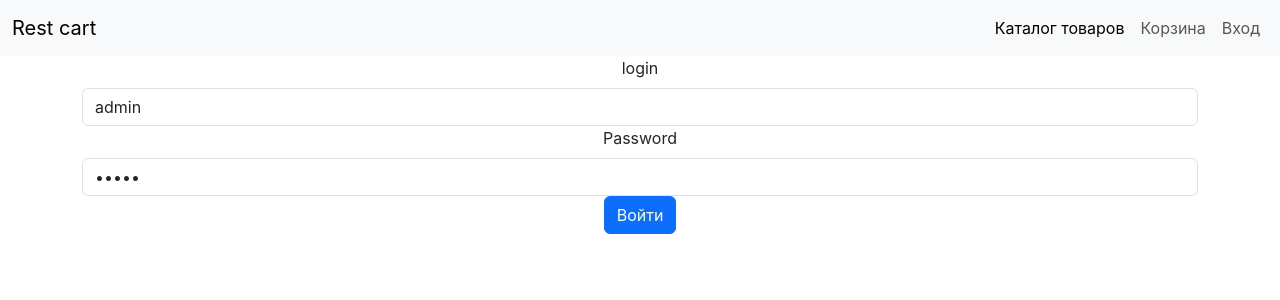
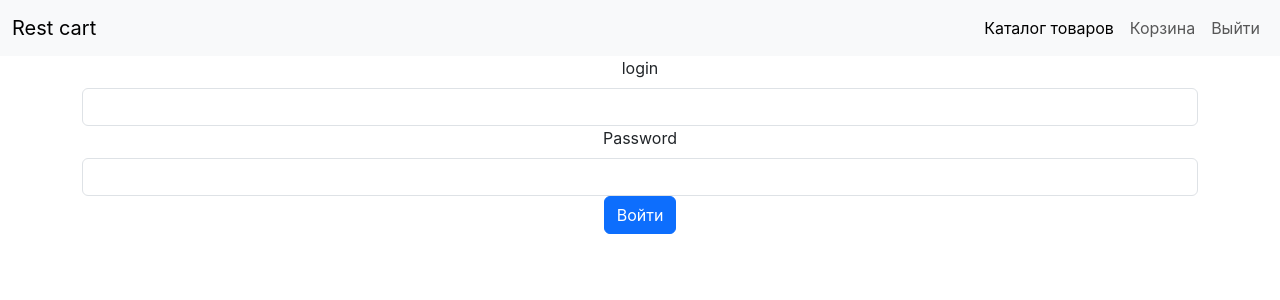
Before and after one commit to Nikolrusik/rest_test_task, a React (Create React App) app in the folder frontend/: page /login in a window 1280 px wide. Shown: the top 300 px of the page. Built offline with nearby package versions, Linux system fonts and the light colour scheme; no server answers.

Commit message:
Added authorization

```diff
--- a/frontend/src/App.js
+++ b/frontend/src/App.js
@@ -53,15 +53,47 @@ class App extends React.Component {
   }
 
   get_token(username, password) {
-    //
+    axios
+      .post("http://127.0.0.1:8000/api-token-auth/", {
+        username: username,
+        password: password,
+      })
+      .then((response) => {
+        console.log(response.data);
+        this.set_token(response.data['token']);
+      })
+      .catch((error) => alert(error));
   }
 
+  load_data() {
+    const headers = this.get_headers();
+    axios
+      .get("http://127.0.0.1:8000/api/products/", { headers })
+      .then((response) => {
+        this.setState({
+          products: response.data,
+        });
+      })
+      .catch((error) => {
+        console.log(error)
+        this.setState({
+          products: [],
+        })
+      });
+  }
+
+  componentDidMount() {
+    this.get_token_from_storage();
+  }
 
   render() {
     return (
       <div className="App">
         <BrowserRouter>
-          <Navbar />
+          <Navbar
+            is_authenticated={this.is_authenticated.bind(this)}
+            logout={this.logout.bind(this)}
+          />
           <Routes>
             <Route
               path="/product/:id"
@@ -74,7 +106,9 @@ class App extends React.Component {
               element={<Products />} />
             <Route
               path="/login"
-              element={<LoginForm />} />
+              element={<LoginForm
+                get_token={(username, password) => this.get_token(username, password)}
+              />} />
           </Routes>
         </BrowserRouter>
       </div>
--- a/frontend/src/components/Login.js
+++ b/frontend/src/components/Login.js
@@ -3,16 +3,31 @@ import React from 'react';
 class LoginForm extends React.Component {
     constructor(props) {
         super(props)
+        this.state = { username: "", password: "" }
     }
+    handleChange(event) {
+        this.setState(
+            {
+                [event.target.name]: event.target.value
+            }
+        );
+    }
+
+    handleSubmit(event) {
+        this.props.get_token(this.state.username, this.state.password)
+        event.preventDefault()
+    }
+
 
     render() {
         return (
             <div className='container'>
-                <form>
+                <form onSubmit={(event) => this.handleSubmit(event)}>
                     <label className='form-label'>login</label>
-                    <input type='text' className="form-control" value='admin' />
+                    <input type='text' name="username" className="form-control" value={this.state.username} onChange={(event) => this.handleChange(event)} />
+
                     <label className='form-label'>Password</label>
-                    <input type='password' className="form-control" value='admin' />
+                    <input type='password' name='password' className="form-control" value={this.state.password} onChange={(event) => this.handleChange(event)} />
                     <input type='submit' className='btn btn-primary' value='Войти' />
                 </form>
             </div>
--- a/frontend/src/components/Nav.js
+++ b/frontend/src/components/Nav.js
@@ -19,7 +19,8 @@ class Navbar extends React.Component {
                             <Link to="/cart" className="nav-link">Корзина</Link>
                         </li>
                         <li className="nav-item">
-                            <Link to="/login" className="nav-link">Вход</Link>
+                            {this.props?.is_authenticated() ? <a className="nav-link" onClick={() => this.props?.logout()}>Выйти</a> :
+                                <Link to="/login" className="nav-link">Вход</Link>}
                         </li>
                     </ul>
                 </div>
```
